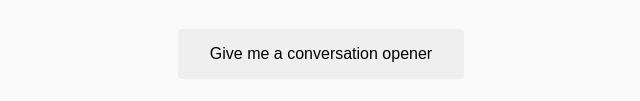
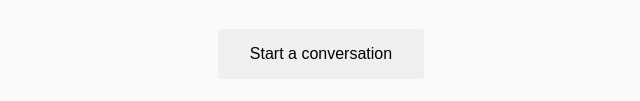
Before and after one commit to Chars61/Gomeetthem, a plain HTML site: page index.html in a window 1280 px wide. Shown: the part 365-466 px from the top of the page, without its empty margins (319-959 px from the left). Drawn offline with Linux system fonts and the light colour scheme.

Commit message:
Update index.html

```diff
--- a/index.html
+++ b/index.html
@@ -11,7 +11,7 @@
 
   <div class="container">
     <h1>Go Meet Them</h1>
-    <button id="openerBtn">Give me a conversation opener</button>
+    <button id="openerBtn">Start a conversation</button>
     <p id="openerText"></p>
   </div>
 
```
